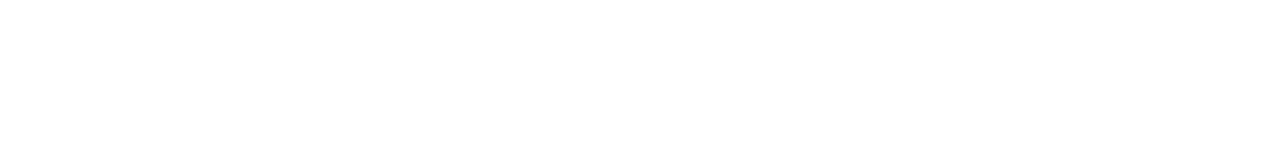
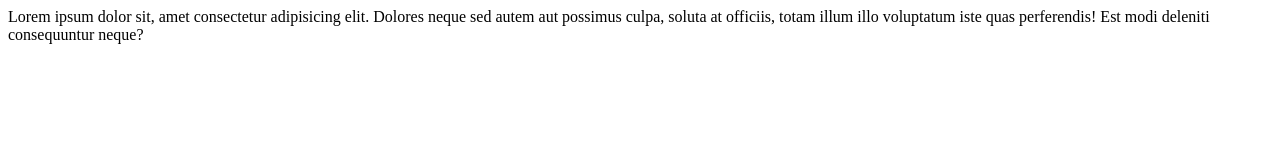
Before and after one commit to JurguteJak/test-repo, a plain HTML site: page index.html in a window 1280 px wide. Drawn offline with Linux system fonts and the light colour scheme.

Commit message:
add main

```diff
--- a/index.html
+++ b/index.html
@@ -16,6 +16,9 @@
         </nav>
         <section id="hero"></section>
     </header>
+    <main>
+        Lorem ipsum dolor sit, amet consectetur adipisicing elit. Dolores neque sed autem aut possimus culpa, soluta at officiis, totam illum illo voluptatum iste quas perferendis! Est modi deleniti consequuntur neque?
+    </main>
 </body>
 
 </html>
```
